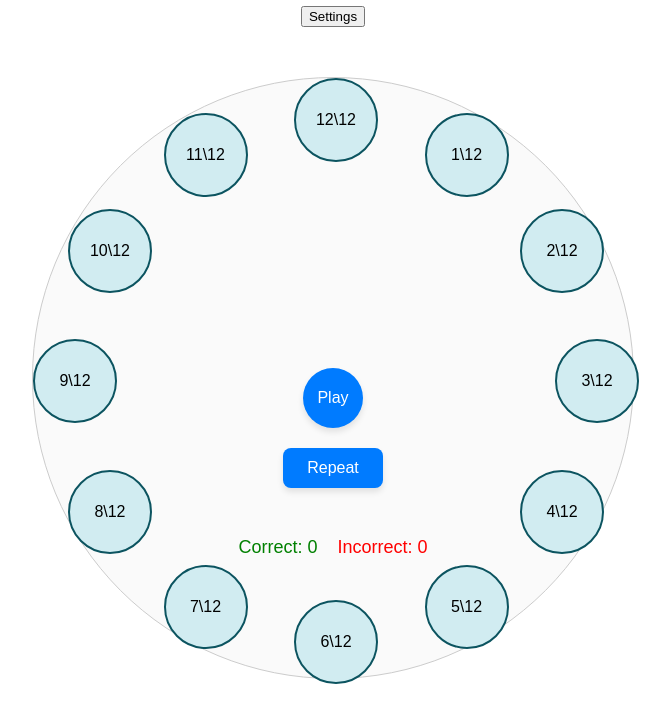
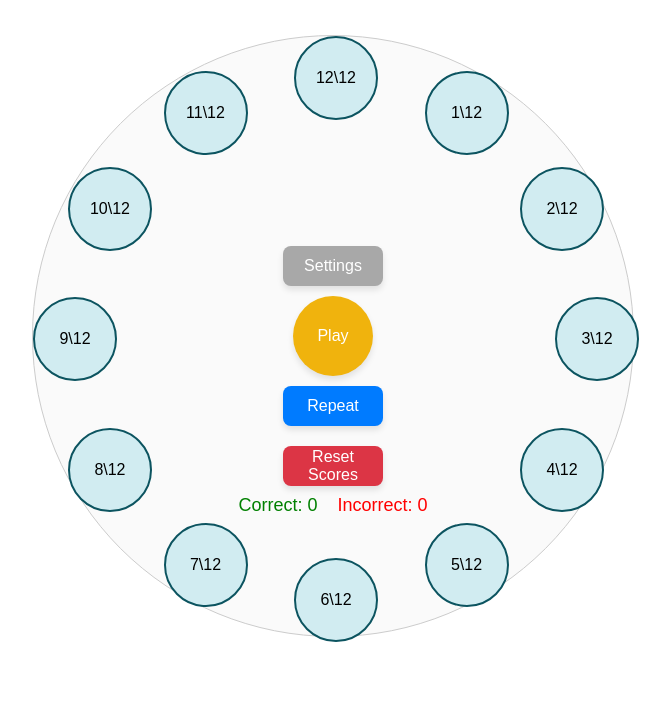
Before and after one commit to NickVuci/MicrotonalEarTrainer, a plain HTML site: page index.html in a window 1280 px wide. Shown: the part 72-800 px from the top of the page, without its empty margins (307-977 px from the left). Drawn offline with Linux system fonts and the light colour scheme.

Commit message:
modified button layout

```diff
--- a/index.html
+++ b/index.html
@@ -7,10 +7,7 @@
 </head>
 <body>
 
-    <h1>Vuci's Microtonal Ear Training App</h1>
-
-    <!-- Settings Button -->
-    <button id="openSettingsButton">Settings</button>
+    <h1>Vuci's Microtonal Ear Trainer</h1>
 
     <!-- The Modal -->
     <div id="settingsModal" class="modal">
@@ -72,8 +69,7 @@
         </div>
         <br>
         <div></div>
-        <!-- Reset Score Button -->
-        <button id="resetScoreButton">Reset Scores</button>
+
         </div>
     </div>
 
@@ -81,10 +77,14 @@
         <!-- Feedback Messages -->
         <div id="feedback"></div>
         <div id="correctInterval"></div>
+        <!-- Settings Button -->
+        <button id="openSettingsButton">Settings</button>
         <!-- Play Button -->
         <button id="playButton">Play</button>
         <!-- Repeat Button -->
         <button id="repeatButton">Repeat</button>
+        <!-- Reset Score Button -->
+        <button id="resetScoreButton">Reset Scores</button>
         <!-- Score Display -->
         <div id="scoreBoard">
             <span id="correctScore">Correct: 0</span>
--- a/styles.css
+++ b/styles.css
@@ -71,14 +71,20 @@ h1 {
 
 /* Reset Score Button Styling */
 #resetScoreButton {
-    padding: 8px 16px;
-    margin-top: 10px;
-    font-size: 16px;
-    cursor: pointer;
+    position: absolute;
+    top: 50%;
+    left: 50%;
+    transform: translate(-50%, -50%);
+    width: 100px; /* Set desired width */
+    height: 40px; /* Set desired height */
+    border-radius: 8px; /* Rounded corners for a rectangle */
     background-color: #dc3545;
     color: white;
     border: none;
-    border-radius: 4px;
+    font-size: 16px;
+    cursor: pointer;
+    box-shadow: 0 4px 6px rgba(0, 0, 0, 0.1);
+    margin-top: 130px; /* Adjust spacing as needed */
 }
 
 #resetScoreButton:hover {
@@ -129,20 +135,20 @@ h1 {
     top: 50%;
     left: 50%;
     transform: translate(-50%, -50%);
-    width: 60px;
-    height: 60px;
+    width: 80px;
+    height: 80px;
     border-radius: 50%;
-    background-color: #007BFF;
+    background-color: #f0b30d;
     color: white;
     border: none;
     font-size: 16px;
     cursor: pointer;
     box-shadow: 0 4px 6px rgba(0, 0, 0, 0.1);
-    margin-top: 20px; /* Adjust spacing as needed */
+    margin-top: 0px; /* Adjust spacing as needed */
 }
 
 #playButton:hover {
-    background-color: #0056b3;
+    background-color: #c98b06;
 }
 
 /* Play Button Disabled State */
@@ -164,7 +170,7 @@ h1 {
 
 #correctInterval {
     position: absolute;
-    top: 35%; /* Adjusted to position beneath feedback */
+    top: 25%; /* Adjusted to position beneath feedback */
     left: 50%;
     transform: translateX(-50%);
     font-size: 16px;
@@ -242,9 +248,30 @@ h1 {
     font-size: 16px;
     cursor: pointer;
     box-shadow: 0 4px 6px rgba(0, 0, 0, 0.1);
-    margin-top: 90px; /* Adjust spacing as needed */
+    margin-top: 70px; /* Adjust spacing as needed */
 }
 
 #repeatButton:hover {
     background-color: #0056b3;
 }
+
+#openSettingsButton {
+    position: absolute;
+    top: 50%;
+    left: 50%;
+    transform: translate(-50%, -50%);
+    width: 100px; /* Set desired width */
+    height: 40px; /* Set desired height */
+    border-radius: 8px; /* Rounded corners for a rectangle */
+    background-color: #a8a8a8;
+    color: white;
+    border: none;
+    font-size: 16px;
+    cursor: pointer;
+    box-shadow: 0 4px 6px rgba(0, 0, 0, 0.1);
+    margin-top: -70px; /* Adjust spacing as needed */
+}
+
+#openSettingsButton:hover {
+    background-color: #6e6e6e;
+}
```
